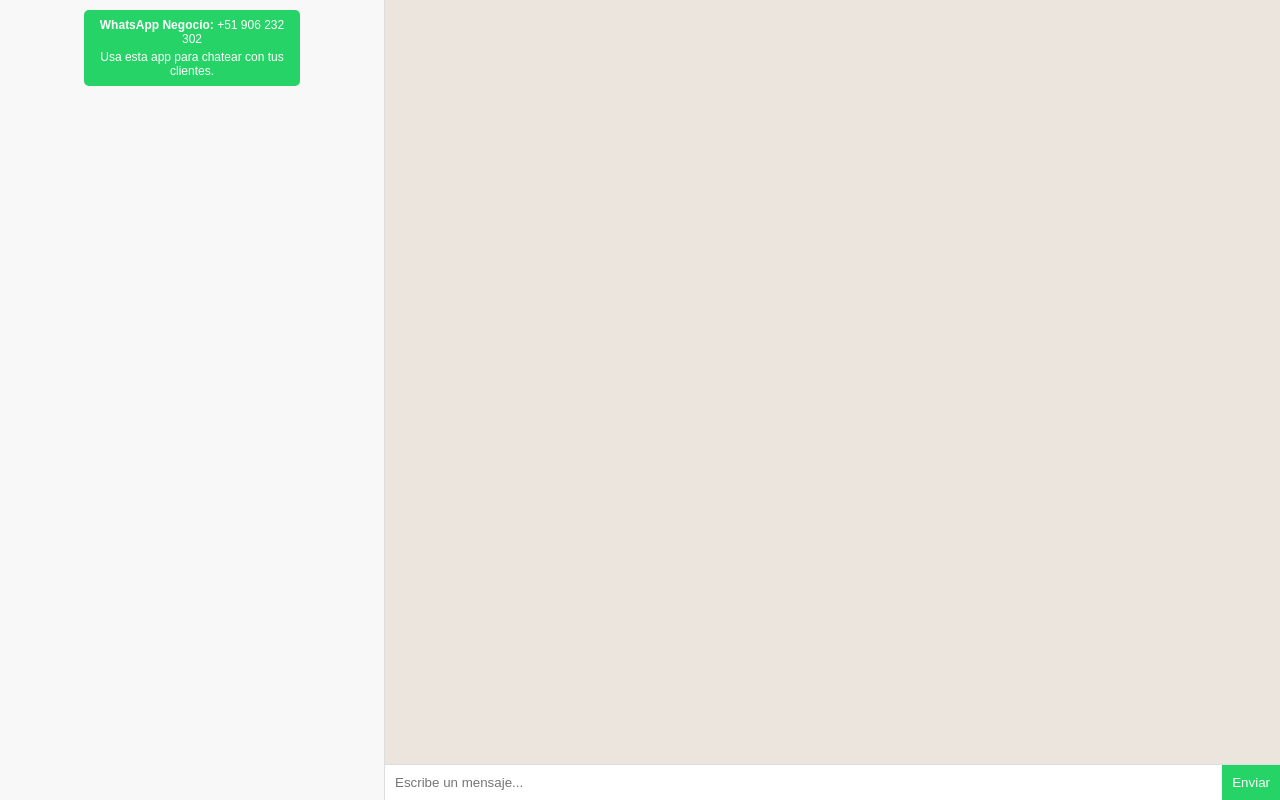
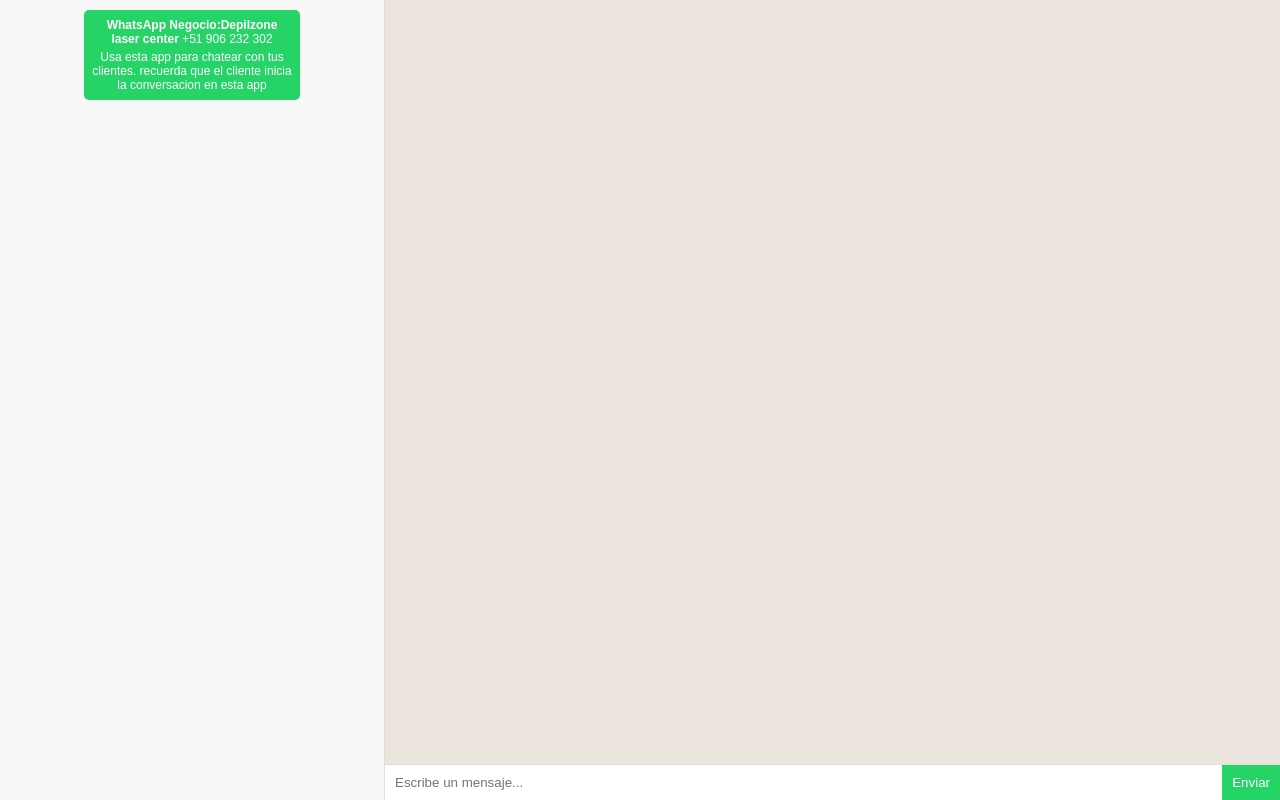
Before and after one commit to YesicaLeoncc/chat_multi_messages, a plain HTML site: page frontend/abc.html in a window 1280 px wide. Drawn offline with nearby package versions, Linux system fonts and the light colour scheme; no server answers.

Commit message:
Update abc.html

```diff
--- a/frontend/abc.html
+++ b/frontend/abc.html
@@ -53,8 +53,8 @@
     margin: 10px auto;
     text-align: center;
   ">
-    <div><strong>WhatsApp Negocio:</strong> +51 906 232 302</div>
-    <div style="margin-top:4px;">Usa esta app para chatear con tus clientes.</div>
+    <div><strong>WhatsApp Negocio:Depilzone laser center</strong> +51 906 232 302</div>
+    <div style="margin-top:4px;">Usa esta app para chatear con tus clientes. recuerda que el cliente inicia la conversacion en esta app</div>
   </div>
 
   </div>
```
